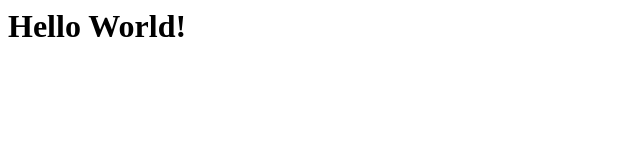
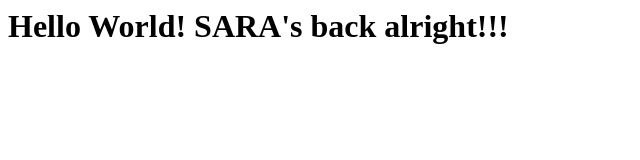
Before and after one commit to lalisso/coursera-test, a plain HTML site: page index.html in a window 1280 px wide. Shown: the whole page, without its empty margins (0-640 px from the left). Drawn offline with Linux system fonts and the light colour scheme.

Commit message:
Add files via upload

```diff
--- a/index.html
+++ b/index.html
@@ -1 +1 @@
-<h1>Hello World!</h1>
+<h1>Hello World! SARA's back alright!!!</h1>
```
